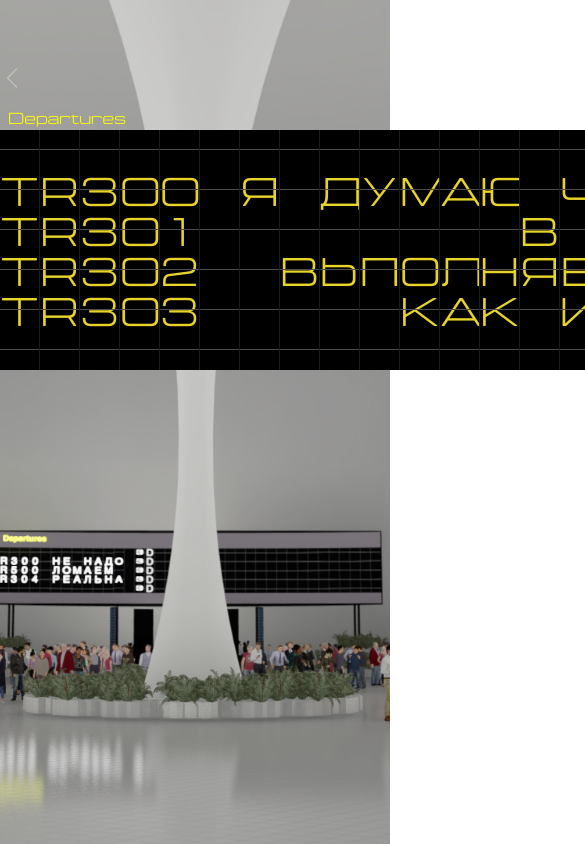
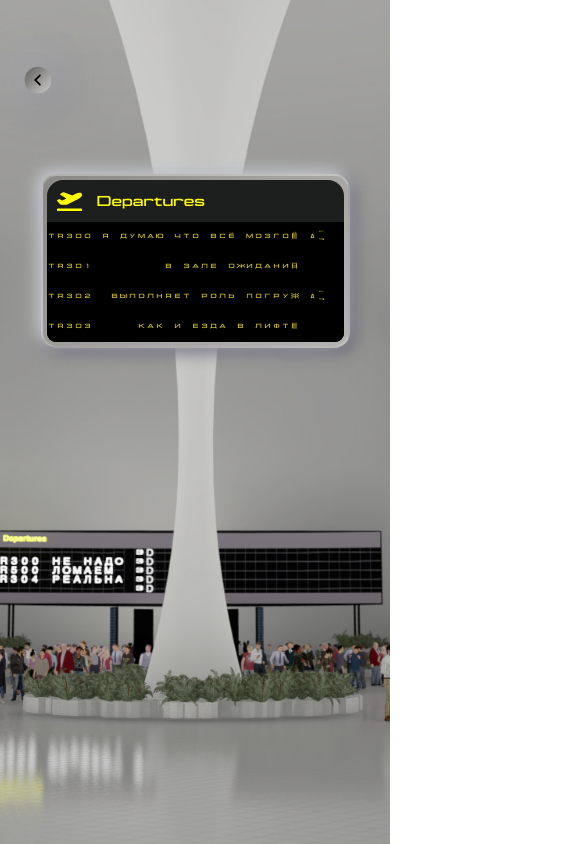
Before and after one commit to J4h5u5/axiom-frontend, a Next.js app: page /screen in a window 390 px wide. Shown: the top 844 px of the page, 585 px wide, since content can reach past the window. Built offline with nearby package versions, Linux system fonts and the light colour scheme.

Commit message:
refactor departure board (#13)
* refactor departure board

* fix

* refactor back button, edit readme

---------

Co-authored-by: Max Axenov <maksenov@wavesplatform.com>

```diff
--- /dev/null
+++ b/components/BackButton/BackButton.module.css
@@ -0,0 +1,3 @@
+.back_button {
+    filter: drop-shadow(-4px -4px 24px #D7D9E2) drop-shadow(4px 4px 24px #5F5C70);
+  }
--- a/components/BackButton/BackButton.tsx
+++ b/components/BackButton/BackButton.tsx
@@ -1,5 +1,7 @@
 import React from "react";
 import SpaceLink from "../SpaceLink/SpaceLink";
+import { BackIcon } from "../commonIcons/backIcon";
+import styles from './BackButton.module.css'
 
 type Props = {
   href: string;
@@ -8,19 +10,9 @@ type Props = {
 const BackButton = ({ href }: Props) => {
     return (
         <SpaceLink href={href}>
-            <svg
-                className="h-6 w-6 flex-none fill-sky-100 stroke-black stroke-2"
-                xmlns="http://www.w3.org/2000/svg"
-                width="16"
-                height="16"
-                fill="currentColor"
-                viewBox="0 0 16 16"
-            >
-                <path
-                    fillRule="evenodd"
-                    d="M11.354 1.646a.5.5 0 0 1 0 .708L5.707 8l5.647 5.646a.5.5 0 0 1-.708.708l-6-6a.5.5 0 0 1 0-.708l6-6a.5.5 0 0 1 .708 0z"
-                />
-            </svg>
+            <div className={styles.back_button}>
+                <BackIcon />
+            </div>
         </SpaceLink>
     );
 };
--- a/components/MainContainer/MainContainer.tsx
+++ b/components/MainContainer/MainContainer.tsx
@@ -30,7 +30,7 @@ export default function MainContainer({ className, children, backRoute, isShowLo
                     <div className="header__logo"></div>
                 </header>}
                 <div>
-                    {backRoute && <div className='my-4'><BackButton href={backRoute}/></div>}
+                {backRoute && <div className='my-4 px-6'><BackButton href={backRoute}/></div>}
 
                 </div>
                 {children}
--- /dev/null
+++ b/components/commonIcons/BackIcon.tsx
@@ -0,0 +1,44 @@
+import * as React from "react";
+
+export const BackIcon: React.FC = () => {
+    return <svg
+        width="28"
+        height="28"
+        viewBox="0 0 28 28"
+        fill="none"
+        xmlns="http://www.w3.org/2000/svg"
+    >
+        <g clipPath="url(#clip0_1_2)">
+            <rect x="7" y="6" width="14" height="17" fill="black" />
+            <path
+                fillRule="evenodd"
+                clipRule="evenodd"
+                d="M0.666504 14C0.666504 6.64002 6.65317 0.666687 13.9998 0.666687L14.3729 0.671813C21.5606 0.869571 27.3332 6.76477 27.3332 14C27.3332 21.3467 21.3598 27.3334 13.9998 27.3334C6.65317 27.3334 0.666504 21.3467 0.666504 14ZM16.6398 19.3334C17.0265 18.9334 17.0265 18.3067 16.6265 17.92L12.6932 14L16.6265 10.08C17.0265 9.69335 17.0265 9.05335 16.6398 8.66669C16.2398 8.26669 15.6132 8.26669 15.2265 8.66669L10.5732 13.2934C10.3865 13.48 10.2798 13.7334 10.2798 14C10.2798 14.2667 10.3865 14.52 10.5732 14.7067L15.2265 19.3334C15.4132 19.5334 15.6665 19.6267 15.9198 19.6267C16.1865 19.6267 16.4398 19.5334 16.6398 19.3334Z"
+                fill="#A3A2A0"
+            />
+            <path
+                fillRule="evenodd"
+                clipRule="evenodd"
+                d="M0.666504 14C0.666504 6.64002 6.65317 0.666687 13.9998 0.666687L14.3729 0.671813C21.5606 0.869571 27.3332 6.76477 27.3332 14C27.3332 21.3467 21.3598 27.3334 13.9998 27.3334C6.65317 27.3334 0.666504 21.3467 0.666504 14ZM16.6398 19.3334C17.0265 18.9334 17.0265 18.3067 16.6265 17.92L12.6932 14L16.6265 10.08C17.0265 9.69335 17.0265 9.05335 16.6398 8.66669C16.2398 8.26669 15.6132 8.26669 15.2265 8.66669L10.5732 13.2934C10.3865 13.48 10.2798 13.7334 10.2798 14C10.2798 14.2667 10.3865 14.52 10.5732 14.7067L15.2265 19.3334C15.4132 19.5334 15.6665 19.6267 15.9198 19.6267C16.1865 19.6267 16.4398 19.5334 16.6398 19.3334Z"
+                fill="url(#paint0_linear_1_2)"
+                fillOpacity="0.4"
+            />
+        </g>
+        <defs>
+            <linearGradient
+                id="paint0_linear_1_2"
+                x1="-10.5377"
+                y1="14.0014"
+                x2="13.6526"
+                y2="38.5064"
+                gradientUnits="userSpaceOnUse"
+            >
+                <stop />
+                <stop offset="1" stopColor="white" />
+            </linearGradient>
+            <clipPath id="clip0_1_2">
+                <rect width="28" height="28" fill="white" />
+            </clipPath>
+        </defs>
+    </svg>
+}
--- a/pages/screen/index.tsx
+++ b/pages/screen/index.tsx
@@ -1,9 +1,6 @@
-import React from 'react';
-import MainContainer from '../../components/MainContainer/MainContainer';
-import router, { useRouter } from 'next/router';
-import Button from '../../components/Button/Button';
-import SpaceLink from '../../components/SpaceLink/SpaceLink';
-import styles from './Screen.module.css';
+import React from "react";
+import MainContainer from "../../components/MainContainer/MainContainer";
+import { useRouter } from "next/router";
 
 type Props = {};
 
@@ -11,9 +8,12 @@ const Screen = (props: Props) => {
   const router = useRouter();
 
   return (
-        <MainContainer className='auth screen' backRoute='lounge'>
-            <div>
-                <h1 className='screen-title'><i className="fas fa-plane-departure"></i>Departures</h1>
+    <MainContainer className="auth screen" backRoute="lounge">
+      <div className="wrapper_departure">
+        <div className="inner_departure">
+          <h1 className="screen-title">
+            <span className="plane-departure" /> Departures
+          </h1>
           <div className="departure-board">
             <span className="letter letter-blank"></span>
             <span className="letter letter-blank"></span>
@@ -153,7 +153,6 @@ const Screen = (props: Props) => {
             <span className="animated letter letter-И"></span>
             <span className="animated letter letter-Я"></span>
             <span className="letter letter-blank"></span>
-
           </div>
           <div className="departure-board">
             <span className="animated letter letter-T"></span>
@@ -226,6 +225,7 @@ const Screen = (props: Props) => {
             <span className="letter letter-blank"></span>
           </div>
         </div>
+      </div>
     </MainContainer>
   );
 };
--- a/styles/globals.css
+++ b/styles/globals.css
@@ -442,9 +442,17 @@ iframe {
   }
 }
 
-
 .screen-title {
   color: yellow;
+  background-color: #1d1e1e;
+  padding-top: 10px;
+  padding-bottom: 10px;
+  font-size: 1.3em;
+  font-weight: bold;
+  display: flex;
+  align-items: center;
+  border-top-right-radius: 16px;
+  border-top-left-radius: 16px;
 }
 
 i {
@@ -461,8 +469,45 @@ a {
   color: rgba(255, 255, 255, 0.3);
 }
 
+.wrapper_departure {
+  display: flex;
+  justify-content: center;
+  margin-top: 80px;
+}
+
+.inner_departure {
+  display: flex;
+  flex-direction: column;
+  background: linear-gradient(135.37deg, rgba(0, 0, 0, 0.4) 4.29%, rgba(255, 255, 255, 0.4) 95.6%), #A3A2A0;
+  background-blend-mode: soft-light, normal;
+  border: 2px solid rgba(255, 255, 255, 0.2);
+  box-shadow: -4px -4px 16px #CED0D6, 4px 4px 16px #5F5C70;
+  border-radius: 16px;
+  padding: 8px;
+}
+
 .departure-board {
   display: inline-flex;
+}
+
+.departure-board:last-of-type span:first-child,
+.departure-board:last-of-type span:first-child::after{
+  border-bottom-left-radius: 16px;
+}
+
+.departure-board:last-of-type span:last-child,
+.departure-board:last-of-type span:last-child::after{
+  border-bottom-right-radius: 16px;
+}
+
+.plane-departure {
+  display: inline-block;
+  background-image: url('../src/img/plane-departure.svg');
+  width: 40px;
+  height: 30px;
+  margin-right: 10px;
+  margin-left: 10px;
+  background-repeat: no-repeat;
 }
 
 .letter {
@@ -473,32 +518,120 @@ a {
   flex-direction: column;
   height: 40px;
   text-align: center;
-  width: 40px;
+  width: 30px;
 }
 
 .letter::before {
   background-color: #000;
   border-bottom: 1px solid rgba(255, 255, 255, 0.3);
-  font-size: 40px;
-  height: 20px;
-  line-height: 40px;
+  font-size: 15px;
+  height: 25px;
+  line-height: 46px;
   overflow: hidden;
   width: 100%;
   z-index: 20;
+  font-weight: bold;
 }
 
 .letter::after {
   background-color: #000;
   flex-grow: 0;
-  font-size: 40px;
-  height: 40px;
-  line-height: 40px;
+  font-size: 15px;
+  height: 30px;
+  line-height: 28px;
   margin-top: -50%;
   overflow: hidden;
   width: 100%;
   z-index: 10;
-}
-
+  font-weight: bold;
+}
+
+
+@media (min-width: 992px) and (max-width: 1200px){
+  .letter::before {
+    font-size: 15px;
+    height: 30px;
+    line-height: 30px;
+  }
+  .letter::after {
+    font-size: 15px;
+    height: 40px;
+    line-height: 20px;
+  }
+  .letter {
+    height: 30px;
+    width: 25px;
+  }
+}
+
+@media (max-width: 700px){
+  .letter::before {
+    font-size: 6px;
+    height: 20px;
+    line-height: 28px;
+    border: none;
+  }
+  .letter::after {
+    font-size: 6px;
+    height: 30px;
+    line-height: 10px;
+  }
+  .letter {
+    height: 30px;
+    width: 9px;
+    border: none;
+  }
+  .screen-title{
+    font-size: 0.9em;
+  }
+  .plane-departure{
+    width: 30px;
+    height: 20px;
+  }
+}
+
+@media (min-width: 700px) and (max-width: 992px){
+  .letter::before {
+    font-size: 12px;
+    height: 20px;
+    line-height: 27px;
+    border: none;
+  }
+  .letter::after {
+    font-size: 12px;
+    height: 20px;
+    line-height: 9px;
+  }
+  .letter {
+    height: 30px;
+    width: 20px;
+    border: none;
+  }
+}
+
+@media (max-width: 992px){
+  .departure-board:first-of-type {
+    display: none;
+  }
+
+  .departure-board:last-of-type {
+    display: none;
+  }
+
+  .inner_departure {
+    padding: 4px;
+  }
+  .departure-board:nth-last-child(-n+2) span:first-child,
+  .departure-board:nth-last-child(-n+2) span:first-child::after{
+    border-bottom-left-radius: 16px;
+  }
+
+  .departure-board:nth-last-child(-n+2) span:last-child,
+  .departure-board:nth-last-child(-n+2) span:last-child::after{
+    border-bottom-right-radius: 16px;
+  }
+
+}
 /* Blank letter */
 .letter-blank::before {
   content: " ";
```
Also changed, not shown: src/img/plane-departure.svg (added), 1 other file (tests, documents, lock files or other folders). Lines whose indentation alone changed are shown as unchanged.
